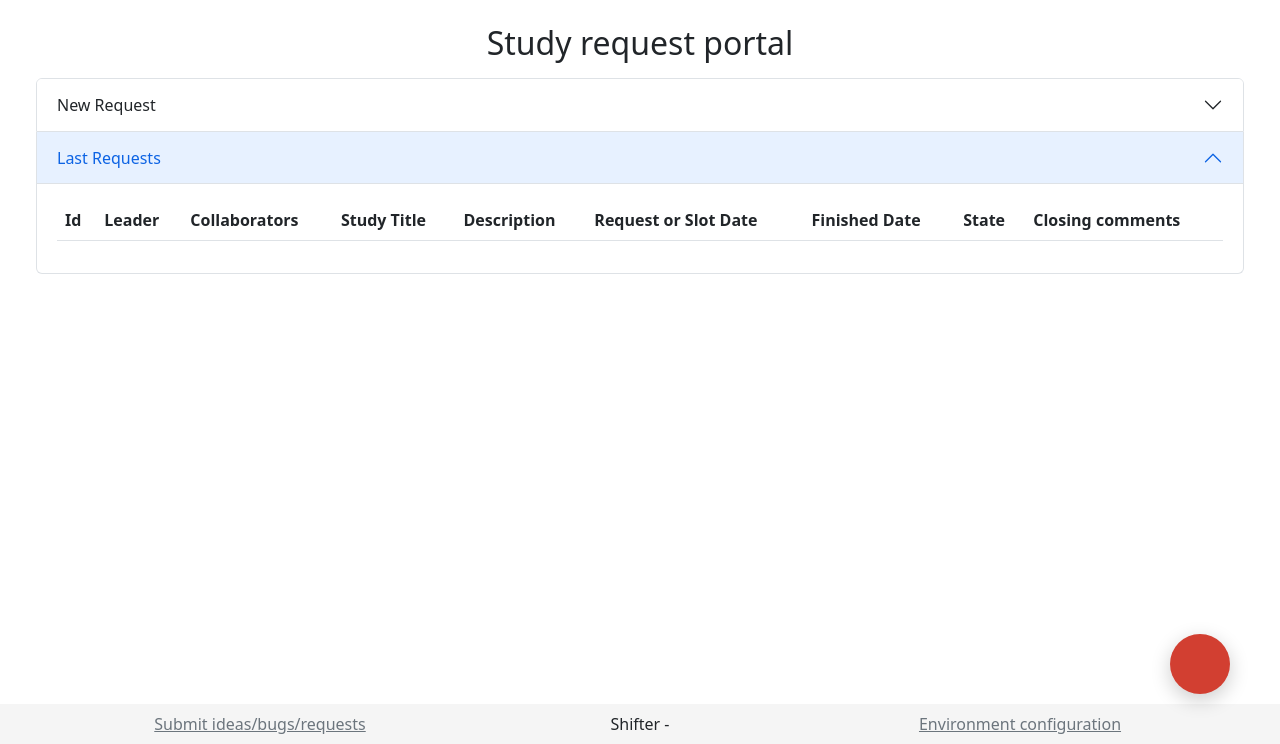
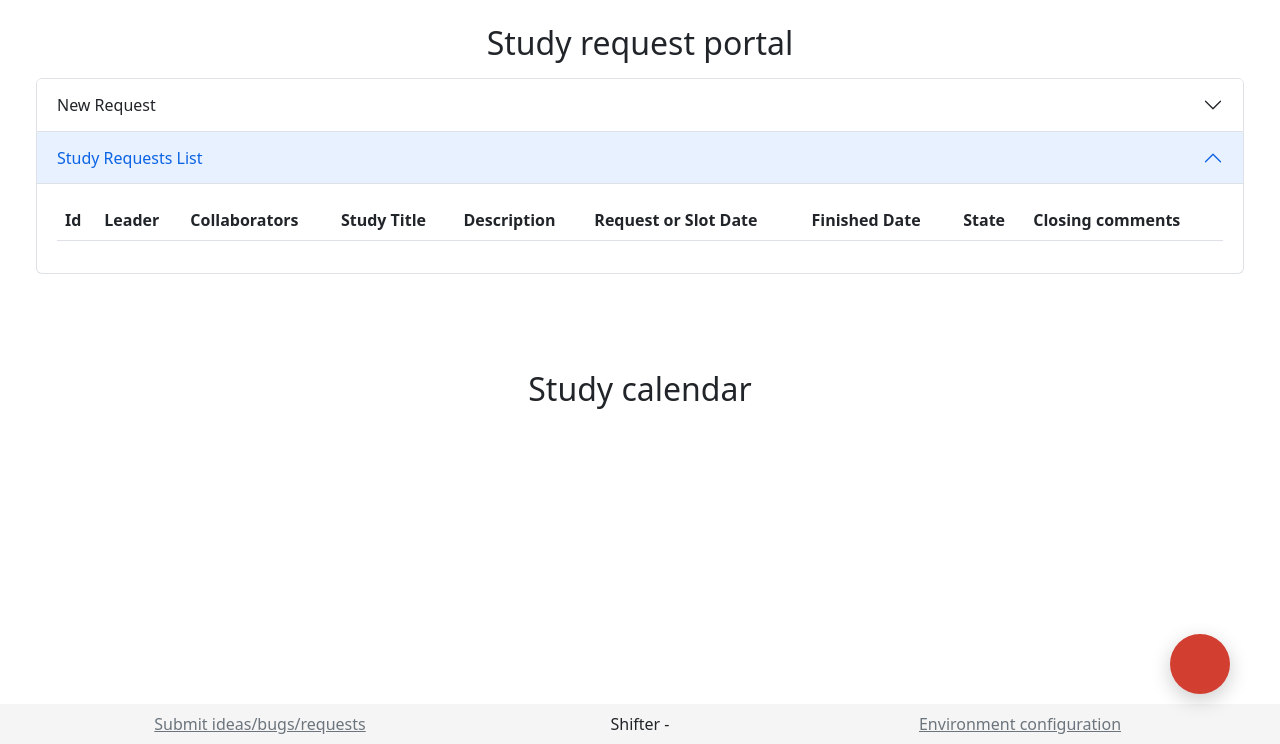
Before and after one commit to agorzawski/shifter, a Django app: page /studies/ in a window 1280 px wide. Shown: the part 56-800 px from the top of the page. Run offline with Django 3.2, Linux system fonts and the light colour scheme; a user stored in the database is signed in; data comes from the database, SQL or seed files in the repository; tables that the repository leaves empty hold one stand-in row (values such as "Sample post"); lists and menus that the app fills with data are empty; some libraries are stand-ins or nearby versions.

Commit message:
Add studies calendar - in the studies portal, calendar that displays ONLY studies

```diff
--- a/studies/templates/request.html
+++ b/studies/templates/request.html
@@ -37,7 +37,7 @@
                 <div class="accordion-item">
                     <h2 class="accordion-header" id="booking_header">
                         <button class="accordion-button" type="button" data-bs-toggle="collapse" data-bs-target="#accordion_booking" aria-expanded="true" aria-controls="accordion_booking">
-                            Last Requests
+                            Study Requests List
                         </button>
                     </h2>
                     <div id="accordion_booking" class="accordion-collapse collapse show" aria-labelledby="booking_header" data-bs-parent="#assets_accordion">
@@ -124,6 +124,14 @@
   </div>
 </div>
 
+<div class="container-fluid mb-5 pb-5">
+    <h2 class="text-center mb-3">Study calendar</h2>
+    <div class="col">
+        {% url 'ajax.get_users_events' as the_url %}
+        {% include 'calendar.html' with event_source=the_url %}
+    </div>
+</div>
+{%  include 'layout/calendar_tools_off_canvas.html' %}
 {% endblock %}
 
 {%  block js %}
@@ -133,6 +141,7 @@
     <script type="text/javascript" src="{% static 'datatables.net-bs5/js/dataTables.bootstrap5.min.js' %}"></script>
     <script type="text/javascript" src="{% static 'datatables.net-searchpanes-bs5/js/searchPanes.bootstrap5.min.js' %}"></script>
     <script type="text/javascript" src="{% static 'js/studies_booking.min.js' %}"></script>
+    <script type="text/javascript" src="{% static 'js/calendar_script.js' %}"></script>
     <script type="text/javascript" src="{% static 'select2/dist/js/select2.full.min.js' %}"></script>
     <script>
     $(document).ready(function() {
@@ -144,4 +153,10 @@
             $('#study_modal').modal('show');
         });
     </script>{%endif%}
+    <script>
+    $(document).ready(function() {
+    $('#displayed_campaigns').select2();
+    $('#displayed_revision').select2();
+    $('#users_selection').select2();
+});</script>
 {% endblock %}
--- a/studies/views/main.py
+++ b/studies/views/main.py
@@ -15,7 +15,11 @@ class StudyView(View):
     def get(self, request):
         form = StudyRequestForm({'member': request.user}, user=request.user)
         closing_form = StudyRequestFormClosing()
-        context = {'form': form, 'closing_form': closing_form}
+        context = {'form': form,
+                   'closing_form': closing_form,
+                   'defaultDate': timezone.now().date().strftime(DATE_FORMAT),
+                   'hide_extra_role_selection': True,
+                   }
         return render(request, 'request.html', context)
 
     def post(self, request):
```
